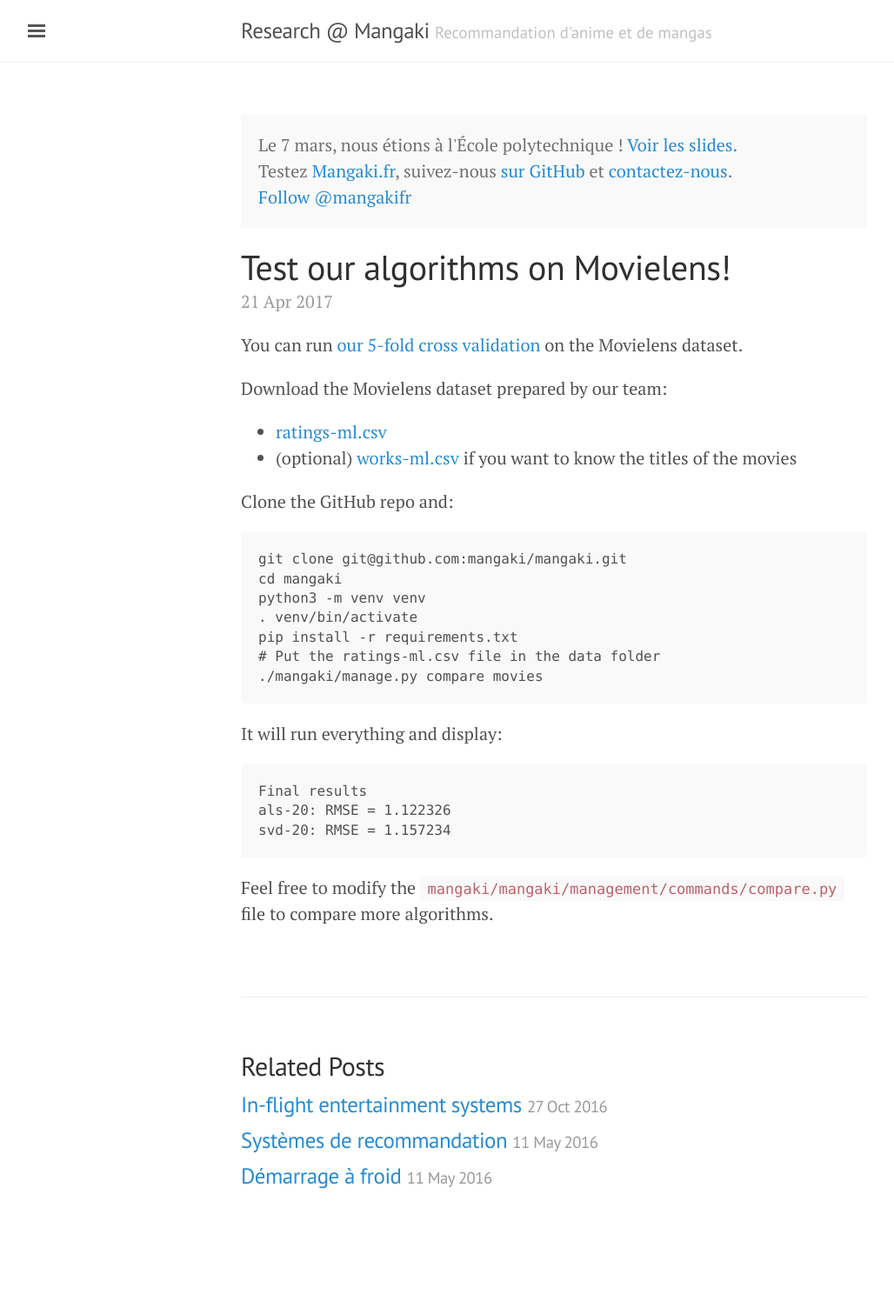
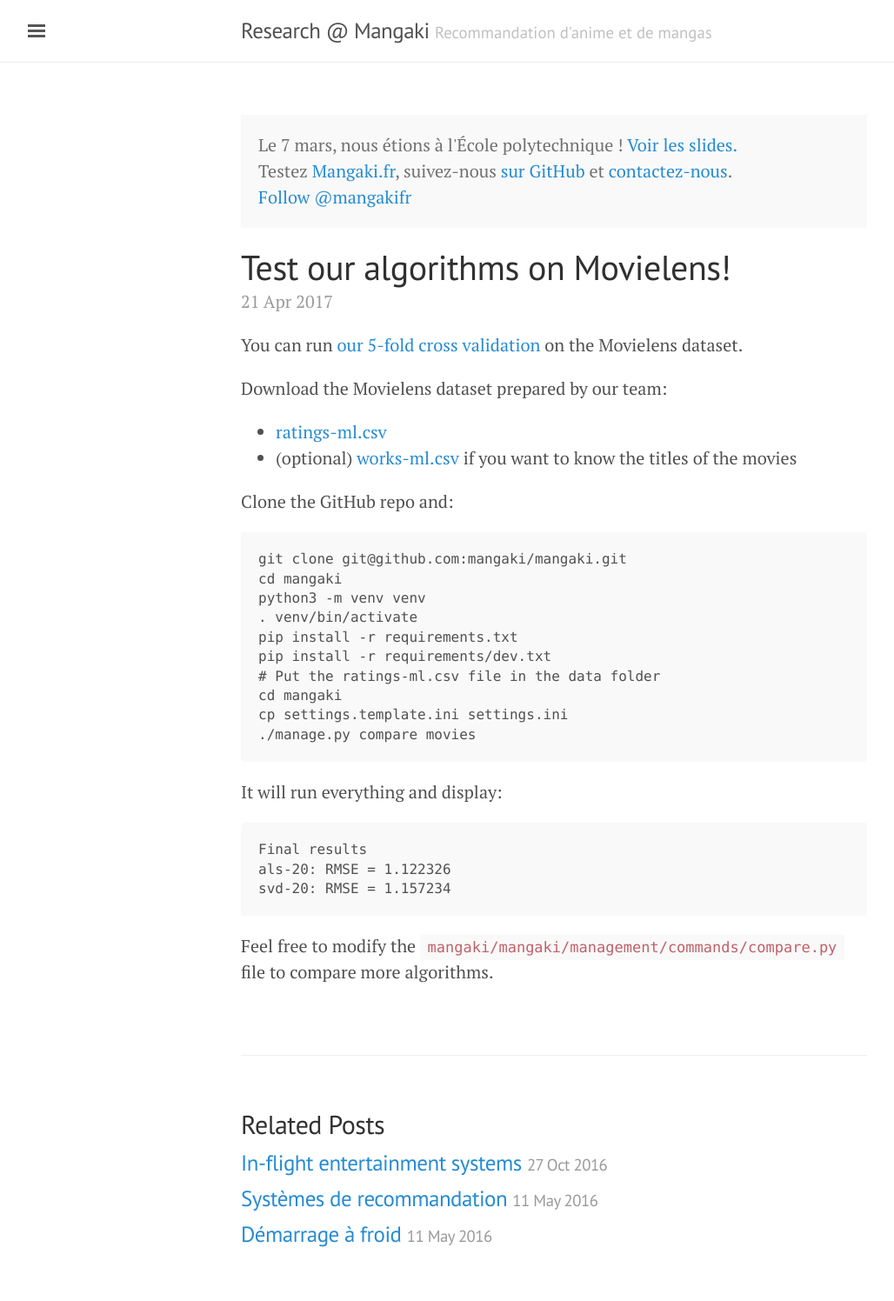
Before and after one commit to mangaki/research, a Jekyll site: the page built from _posts/2017-04-21-test-our-algorithms-on-movielens.md, in a window 1280 px wide. Shown: the whole page at 87% size, without its empty margins (3-1031 px from the left). Built offline with Jekyll 4.4.1, drawn with Linux system fonts in a browser that asks for light colours; comment, search, counter and statistics services are not loaded; before the commit the page ends 1428 px from its top, so only the background shows below that.

Commit message:
Add lines

```diff
--- a/_posts/2017-04-21-test-our-algorithms-on-movielens.md
+++ b/_posts/2017-04-21-test-our-algorithms-on-movielens.md
@@ -17,8 +17,11 @@
     python3 -m venv venv
     . venv/bin/activate
     pip install -r requirements.txt
+    pip install -r requirements/dev.txt
     # Put the ratings-ml.csv file in the data folder
-    ./mangaki/manage.py compare movies
+    cd mangaki
+    cp settings.template.ini settings.ini
+    ./manage.py compare movies
 
 It will run everything and display:
 
```
